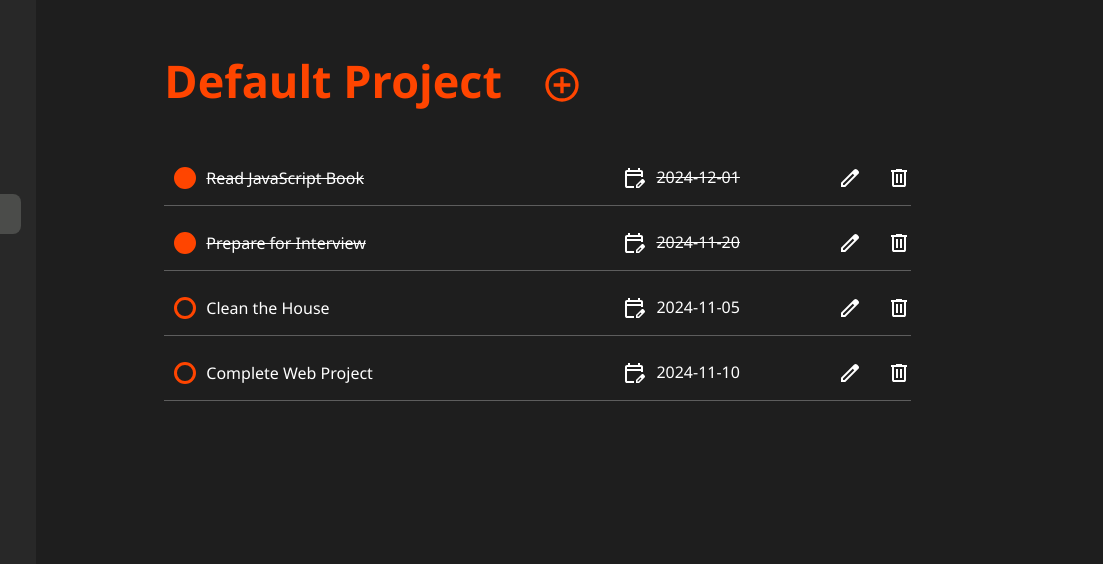
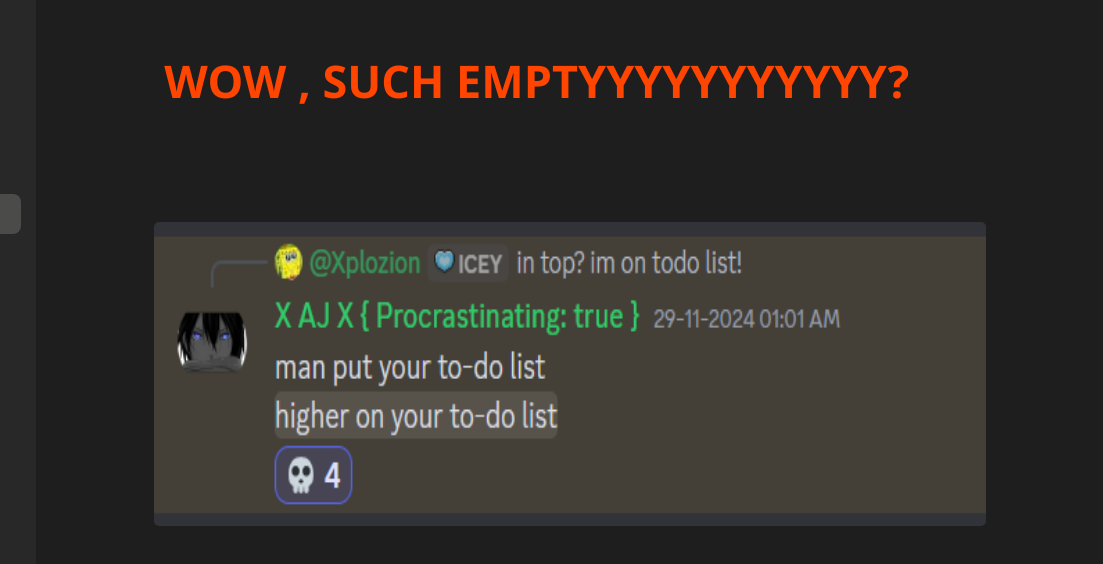
Before and after one commit to abhilash15500/odin-todo-list, a website built with webpack: page src/template.html in a window 1280 px wide. Both pictures are taken after a click on the picture 166 px from the left and 273 px from the top of the page. Shown: the full height of the page, 177-1280 px from the left. Built offline with nearby package versions, Linux system fonts and the light colour scheme.

Commit message:
Fix bugs in project navbar related to undefined projects and wow such empty page

```diff
--- a/src/dom.js
+++ b/src/dom.js
@@ -2,6 +2,7 @@ import { Project, myProjects, onTodoDialogSaveButtonClick, projectDiv } from "./
 import deleteIcon from './images/delete-svg.svg';
 import calendarIcon from './images/calender.svg';
 import editIcon from './images/edit-svg.svg';
+import todoListHigherImg from "./images/todolisthigher.png";
 
 const projectAddDialog = document.querySelector("#project-add-dialog");
 const addProjectButton = document.querySelector("#add-project-div");
@@ -88,6 +89,7 @@ function displayProjects(projectDiv) {
   projectDiv.appendChild(projectLabel);
 
   listOfProjects.forEach(project => {
+
     let projectInstances = document.createElement("div");
     projectInstances.classList.add("sidebar-elements", "project-instances");
     projectInstances.setAttribute('data-index', project.uniqueId);
@@ -120,6 +122,7 @@ function displayProjects(projectDiv) {
 
     // Add click event listener to each project instance
     projectInstances.addEventListener("click", (event) => {
+      addTodoButton.style.display = "block";
 
       console.log("event fired hehe!");
 
@@ -129,7 +132,7 @@ function displayProjects(projectDiv) {
       console.log(uniqueIdOfProject);
 
 
-      currentProjectIndexForOperation = myProjects.findIndex(project => project.uniqueId == uniqueIdOfProject);
+      currentProjectIndexForOperation = myProjects.findIndex(project => project !== undefined && project.uniqueId == uniqueIdOfProject);
       console.log(currentProjectIndexForOperation);
       currentProjectIndexForOperation = myProjects[currentProjectIndexForOperation].currentProjectIdentifier();
 
@@ -149,11 +152,26 @@ function displayProjects(projectDiv) {
 
       let uniqueIdOfButtonDiv = button.parentElement.getAttribute("data-index");
       removeProjectFromArray(uniqueIdOfButtonDiv);
+
+      emptyDivFillerDom();
     });
   });
 }
 
 
+
+function emptyDivFillerDom() {
+  currentProjectHeading.textContent = "WOW , SUCH EMPTYYYYYYYYYYY?";
+  todosContainerHolder.innerHTML = "";
+
+  const todoListHigherImage = document.createElement("img");
+  todoListHigherImage.classList.add("todo-list-higher-image");
+  todoListHigherImage.src = todoListHigherImg;
+
+  todosContainerHolder.append(todoListHigherImage);
+  addTodoButton.style.display = "none";
+
+}
 
 
 function displayElementsInContent(currentProjectIndex) {
@@ -228,6 +246,7 @@ function displayElementsInContent(currentProjectIndex) {
 
         // for logic
         let currentTodoDataIndex = event.target.parentElement.parentElement.getAttribute('data-index');
+
         let currentTodoIndex = myProjects[currentProjectIndex].todos.findIndex(todo => todo !== undefined && todo.uniqueId == currentTodoDataIndex);
 
 
@@ -360,9 +379,9 @@ function updateCurrentProjectHeading(currentProjectHeading, projectInstanceText)
 }
 
 function removeProjectFromArray(uniqueIdOfButtonDiv) {
-  let indexToDelete = myProjects.findIndex(project => project.uniqueId == uniqueIdOfButtonDiv);
+  let indexToDelete = myProjects.findIndex(project => project !== undefined && project.uniqueId == uniqueIdOfButtonDiv);
 
-  myProjects[indexToDelete].deleteProject();
+  delete myProjects[indexToDelete]
   console.log(myProjects);
 }
 
--- a/src/index.js
+++ b/src/index.js
@@ -73,19 +73,13 @@ class Project {
     currentProjectIdentifier() {
         let uniqueIdOfProject = this.uniqueId;
         currentProjectIndex = myProjects.findIndex(
-            (project) => project.uniqueId == uniqueIdOfProject
+            (project) => project !== undefined && project.uniqueId == uniqueIdOfProject
         );
         console.log(`${currentProjectIndex} is the current project index!`);
         return currentProjectIndex;
     }
 
-    deleteProject() {
-        let uniqueIdOfProject = this.uniqueId;
-        let currentProjectIndexToDelete = myProjects.findIndex(
-            (project) => project.uniqueId == uniqueIdOfProject
-        );
-        delete myProjects[currentProjectIndexToDelete];
-    }
+
 
     viewTodos() {
         return this.todos.map((todo) => {
--- a/src/styles.css
+++ b/src/styles.css
@@ -219,3 +219,15 @@ cursor: pointer;
 .text-input {
   color: red;
 }
+
+
+.todo-list-higher-image {
+  width: 65vw;
+  height: 38vh;
+  border-radius: 5px;
+
+  display: block; /* Ensures the image is treated as a block-level element */
+  margin-left: auto;
+  margin-right: auto;
+  margin-top: 7vh;
+}
```
Also changed, not shown: dist/efb29101e00ede941b6e.png (added), dist/index.js, src/images/todolisthigher.png (added).
